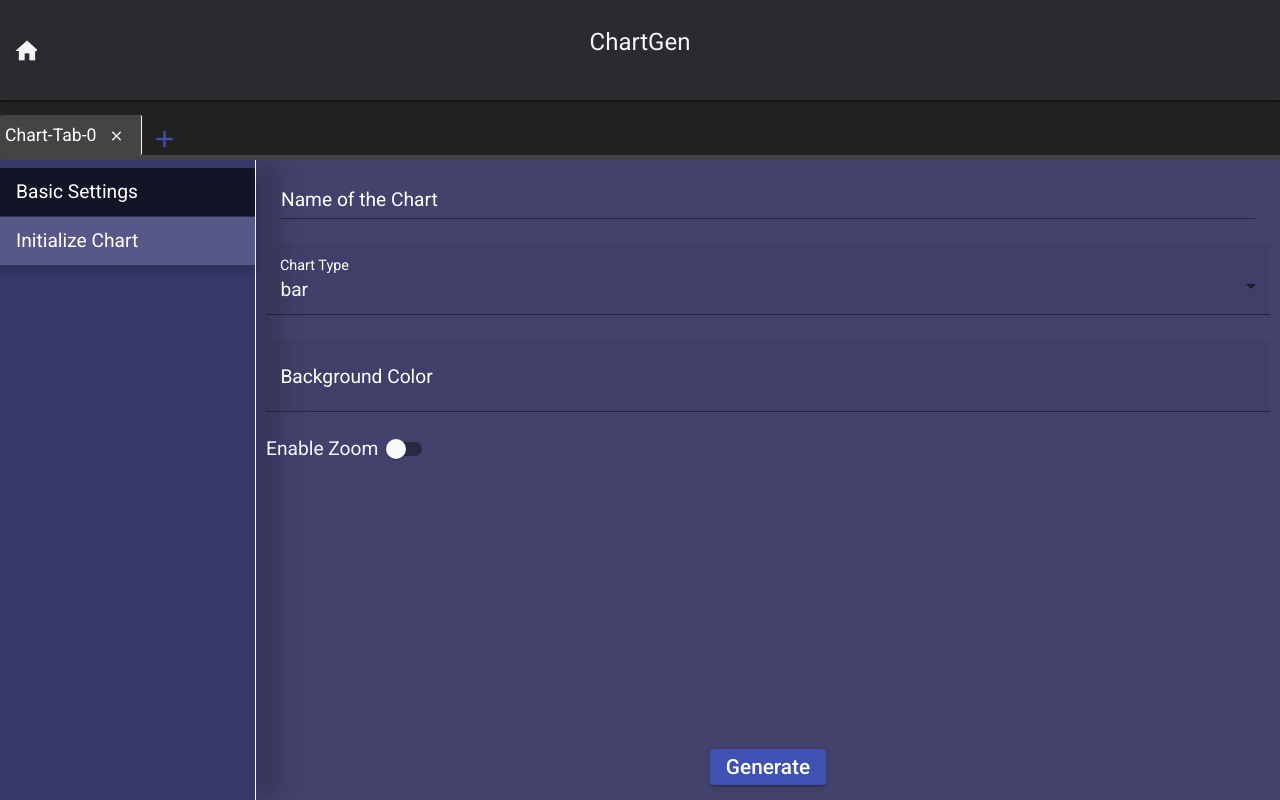
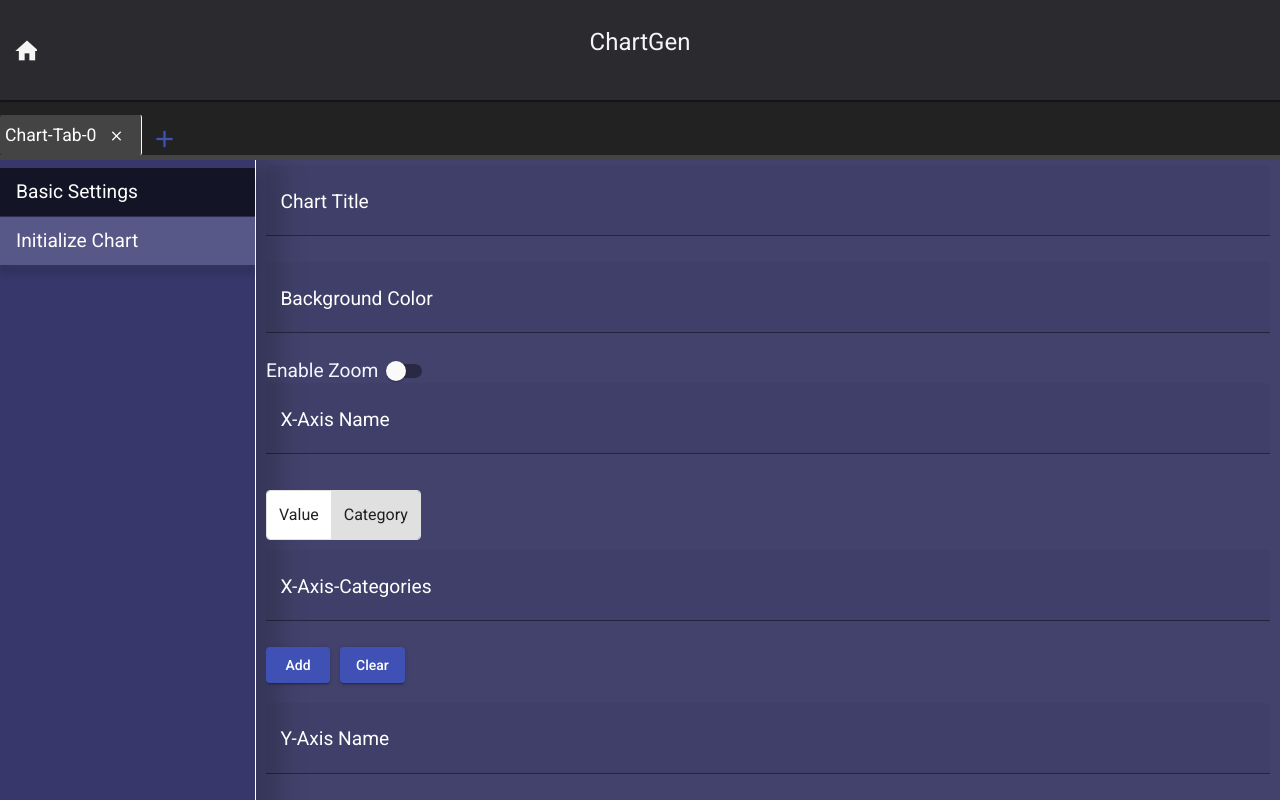
Before and after one commit to AntoRin/chart-gen, an Angular app: page /chart in a window 1280 px wide. Shown: the top 800 px of the page. Built offline with nearby package versions, Linux system fonts and the light colour scheme.

Commit message:
separate global and series data

```diff
--- a/src/app/chart/components/chart-control/chart-control.component.css
+++ b/src/app/chart/components/chart-control/chart-control.component.css
@@ -88,6 +88,14 @@
 
 .tab-section {
    min-height: 90%;
+   border-bottom: 2px solid #fafafa;
+   padding-bottom: 5px;
+   overflow-y: scroll;
+}
+
+.tab-section::-webkit-scrollbar {
+   background: rgba(51, 51, 51, 0.726);
+   width: 5px;
 }
 
 .input-container {
--- a/src/app/chart/components/chart-control/chart-control.component.html
+++ b/src/app/chart/components/chart-control/chart-control.component.html
@@ -37,10 +37,68 @@
       </div>
       <form class="settings-form" (ngSubmit)="createChart($event)" *ngIf="datasets[currentTabIndex]">
          <section *ngIf="selectedTab === 'basic'" class="tab-section">
+            <mat-form-field appearance="fill" class="full-width">
+               <mat-label>Chart Title</mat-label>
+               <input matInput type="text" name="chartTitle" [(ngModel)]="globalOptions.chartTitle" />
+            </mat-form-field>
+            <br />
+            <mat-form-field appearance="fill" class="full-width">
+               <mat-label>Background Color</mat-label>
+               <input matInput type="text" name="backgroundColor" [(ngModel)]="globalOptions.backgroundColor" />
+            </mat-form-field>
+            <br />
+            <mat-slide-toggle labelPosition="before" [checked]="globalOptions.enableZoom" (change)="setZoom($event)"
+               >Enable Zoom</mat-slide-toggle
+            >
+            <br />
+            <mat-form-field appearance="fill" class="full-width">
+               <mat-label>X-Axis Name</mat-label>
+               <input matInput type="text" name="xAxisName" [(ngModel)]="globalOptions.xName" />
+            </mat-form-field>
+            <mat-button-toggle-group color="secondary" [(value)]="globalOptions.xAxisType">
+               <mat-button-toggle id="x-axis-btn1" value="value">Value</mat-button-toggle>
+               <mat-button-toggle id="x-axis-btn2" value="category">Category</mat-button-toggle>
+            </mat-button-toggle-group>
+            <app-chip-input
+               [includeBtn]="true"
+               [chipList]="globalOptions.xCategories"
+               (chipEvent)="globalOptions.xCategories.push($event)"
+               (chipRemoveEvent)="globalOptions.xCategories.splice(+$event, 1)"
+               (chipModifyEvent)="globalOptions.xCategories[$event.index] = $event.value"
+               (chipClearFieldEvent)="globalOptions.xCategories = []"
+               label="X-Axis-Categories"
+            ></app-chip-input>
+            <br />
+            <mat-form-field appearance="fill" class="full-width">
+               <mat-label>Y-Axis Name</mat-label>
+               <input matInput type="text" name="yAxisName" [(ngModel)]="globalOptions.yName" />
+            </mat-form-field>
+            <mat-button-toggle-group [(value)]="globalOptions.yAxisType">
+               <mat-button-toggle id="y-axis-btn1" value="value">Value</mat-button-toggle>
+               <mat-button-toggle id="y-axis-btn2" value="category">Category</mat-button-toggle>
+            </mat-button-toggle-group>
+            <br />
+            <app-chip-input
+               [includeBtn]="true"
+               [chipList]="globalOptions.yCategories"
+               (chipEvent)="globalOptions.yCategories.push($event)"
+               (chipRemoveEvent)="globalOptions.yCategories.splice(+$event, 1)"
+               (chipModifyEvent)="globalOptions.yCategories[$event.index] = $event.value"
+               (chipClearFieldEvent)="globalOptions.yCategories = []"
+               label="Y-Axis-Categories"
+            ></app-chip-input>
+         </section>
+         <section *ngIf="selectedTab === 'initialize'" class="tab-section">
             <div class="input-container">
                <mat-form-field class="full-width">
-                  <mat-label>Name of the Chart</mat-label>
-                  <input name="chartTitle" matInput autocomplete="off" type="text" [(ngModel)]="chartTitle" />
+                  <mat-label>Name of the Dataset</mat-label>
+                  <input
+                     name="seriesName"
+                     matInput
+                     autocomplete="off"
+                     type="text"
+                     [(ngModel)]="datasets[currentTabIndex].chartOptions.seriesName"
+                  />
                </mat-form-field>
             </div>
             <mat-form-field appearance="fill" class="full-width">
@@ -52,25 +110,6 @@
                </select>
             </mat-form-field>
             <br />
-            <mat-form-field appearance="fill" class="full-width">
-               <mat-label>Background Color</mat-label>
-               <input
-                  matInput
-                  type="text"
-                  name="backgroundColor"
-                  [(ngModel)]="datasets[currentTabIndex].chartOptions.backgroundColor"
-               />
-            </mat-form-field>
-            <br />
-            <mat-slide-toggle
-               labelPosition="before"
-               [checked]="datasets[currentTabIndex].chartOptions.enableZoom"
-               (change)="setZoom($event)"
-               >Enable Zoom</mat-slide-toggle
-            >
-            <br />
-         </section>
-         <section *ngIf="selectedTab === 'initialize'" class="tab-section">
             <div class="input-container">
                <app-chip-input
                   [includeBtn]="true"
@@ -79,13 +118,9 @@
                   (chipRemoveEvent)="removeInput($event, 'x')"
                   (chipModifyEvent)="modifyValue($event, 'x')"
                   (chipClearFieldEvent)="datasets[currentTabIndex].chartOptions.xAxisKeys = []"
-                  label="X-Axis"
+                  [label]="globalOptions.xAxisType === 'value' ? 'X-Axis Values' : 'Value Names'"
                >
                </app-chip-input>
-               <mat-button-toggle-group color="secondary" [(value)]="datasets[currentTabIndex].chartOptions.xAxisType">
-                  <mat-button-toggle id="x-axis-btn1" value="value">Value</mat-button-toggle>
-                  <mat-button-toggle id="x-axis-btn2" value="category">Category</mat-button-toggle>
-               </mat-button-toggle-group>
             </div>
             <br />
             <div class="input-container">
@@ -96,12 +131,8 @@
                   (chipRemoveEvent)="removeInput($event, 'y')"
                   (chipModifyEvent)="modifyValue($event, 'y')"
                   (chipClearFieldEvent)="datasets[currentTabIndex].chartOptions.yAxisKeys = []"
-                  label="Y-Axis"
+                  [label]="globalOptions.yAxisType === 'value' ? 'Y-Axis Values' : 'Value Names'"
                ></app-chip-input>
-               <mat-button-toggle-group [(value)]="datasets[currentTabIndex].chartOptions.yAxisType">
-                  <mat-button-toggle id="y-axis-btn1" value="value">Value</mat-button-toggle>
-                  <mat-button-toggle id="y-axis-btn2" value="category">Category</mat-button-toggle>
-               </mat-button-toggle-group>
             </div>
             <br />
          </section>
--- a/src/app/chart/components/chart-control/chart-control.component.ts
+++ b/src/app/chart/components/chart-control/chart-control.component.ts
@@ -1,7 +1,9 @@
 import { Component, EventEmitter, OnDestroy, OnInit, Output } from "@angular/core";
 import { MatSlideToggleChange } from "@angular/material/slide-toggle";
 import { MatSnackBar } from "@angular/material/snack-bar";
+import { Chart } from "../../../interfaces/Chart";
 import { ChartOptions } from "../../../interfaces/ChartOptions";
+import { GlobalOptions } from "../../../interfaces/GlobalOptions";
 import { DatasetsType, GraphType, SettingsTabType } from "../../../types";
 
 @Component({
@@ -10,17 +12,29 @@ import { DatasetsType, GraphType, SettingsTabType } from "../../../types";
    styleUrls: ["./chart-control.component.css"],
 })
 export class ChartControlComponent implements OnInit, OnDestroy {
-   @Output() public chartInit: EventEmitter<DatasetsType[]> = new EventEmitter<DatasetsType[]>();
+   @Output() public chartInit: EventEmitter<Chart> = new EventEmitter<Chart>();
 
    private _primaryIdx: number = 0;
    public datasets: DatasetsType[] = [];
    public currentTabIndex: number = 0;
-   public chartTitle: string = "";
+   public globalOptions: GlobalOptions;
 
    public selectedTab: SettingsTabType = "basic";
    public allowedGraphTypes: GraphType[] = ["bar", "line", "scatter"];
 
-   constructor(private _snackBar: MatSnackBar) {}
+   constructor(private _snackBar: MatSnackBar) {
+      this.globalOptions = {
+         chartTitle: "",
+         backgroundColor: undefined,
+         enableZoom: false,
+         xCategories: [],
+         yCategories: [],
+         xName: "",
+         yName: "",
+         xAxisType: "category",
+         yAxisType: "value",
+      };
+   }
 
    ngOnInit(): void {
       this.createNewDatasetTab();
@@ -28,14 +42,10 @@ export class ChartControlComponent implements OnInit, OnDestroy {
 
    private _getDefaultChartOptions(): ChartOptions {
       return {
-         backgroundColor: undefined,
-         enableZoom: false,
          type: "bar",
          xAxisKeys: [],
          yAxisKeys: [],
-         xAxisType: "category",
-         yAxisType: "value",
-         title: "",
+         seriesName: "",
       };
    }
 
@@ -77,18 +87,18 @@ export class ChartControlComponent implements OnInit, OnDestroy {
    }
 
    setZoom(event: MatSlideToggleChange) {
-      this.datasets[this.currentTabIndex].chartOptions.enableZoom = event.checked;
+      this.globalOptions.enableZoom = event.checked;
    }
 
    handleInputModification(newInput: string, axis: "x" | "y") {
       if (axis === "x") {
-         if (this.datasets[this.currentTabIndex].chartOptions.xAxisType === "value" && isNaN(Number(newInput))) {
+         if (this.globalOptions.xAxisType === "value" && isNaN(Number(newInput))) {
             this._openSnackbar("Axis initialized as value but is not provided a number");
             return;
          }
          this.datasets[this.currentTabIndex].chartOptions.xAxisKeys.push(newInput);
       } else if (axis === "y") {
-         if (this.datasets[this.currentTabIndex].chartOptions.yAxisType === "value" && isNaN(Number(newInput))) {
+         if (this.globalOptions.yAxisType === "value" && isNaN(Number(newInput))) {
             this._openSnackbar("Axis initialized as value but is not provided a number");
             return;
          }
@@ -116,10 +126,7 @@ export class ChartControlComponent implements OnInit, OnDestroy {
    }
 
    createChart(_: any): void {
-      if (
-         this.datasets[this.currentTabIndex].chartOptions.xAxisType === "category" &&
-         this.datasets[this.currentTabIndex].chartOptions.yAxisType === "category"
-      ) {
+      if (this.globalOptions.xAxisType === "category" && this.globalOptions.yAxisType === "category") {
          this._openSnackbar("Both the axes cannot be categories - one must be a value");
          return;
       }
@@ -133,7 +140,10 @@ export class ChartControlComponent implements OnInit, OnDestroy {
          return;
       }
 
-      this.chartInit.emit(this.datasets);
+      this.chartInit.emit({
+         datasets: this.datasets,
+         globalOptions: this.globalOptions,
+      });
    }
 
    ngOnDestroy(): void {}
--- a/src/app/chart/components/chart/chart.component.html
+++ b/src/app/chart/components/chart/chart.component.html
@@ -20,7 +20,7 @@
             <mat-card-content>
                <h3>Name of the Chart</h3>
                <mat-form-field>
-                  <input #fileName type="text" matInput [value]="datasets[0].chartOptions" />
+                  <input #fileName type="text" matInput [value]="chartTitle" />
                </mat-form-field>
             </mat-card-content>
             <mat-card-actions>
--- a/src/app/chart/components/chart/chart.component.ts
+++ b/src/app/chart/components/chart/chart.component.ts
@@ -1,6 +1,6 @@
 import { Component, OnDestroy, OnInit } from "@angular/core";
 import { Subject, Subscription } from "rxjs";
-import { DatasetsType } from "../../../types";
+import { Chart } from "../../../interfaces/Chart";
 
 @Component({
    templateUrl: "./chart.component.html",
@@ -11,11 +11,11 @@ export class ChartComponent implements OnInit, OnDestroy {
    private _userActionSubject: Subject<any> = new Subject<any>();
    private _subscriptionRef: Subscription | null = null;
 
-   public datasets: DatasetsType[] = [];
+   public chartTitle: string = "";
    public showUserConfirmDialog: boolean = false;
    public scrollSignal: Subject<any> = new Subject<any>();
    public init: boolean = false;
-   public chartControlsSubject: Subject<DatasetsType[]> = new Subject<DatasetsType[]>();
+   public chartControlsSubject: Subject<Chart> = new Subject<Chart>();
 
    public constructor() {}
 
@@ -25,9 +25,9 @@ export class ChartComponent implements OnInit, OnDestroy {
       this._chartContainerRef = container;
    }
 
-   handleChartCreation(datasets: DatasetsType[]) {
-      this.datasets = datasets;
-      this.chartControlsSubject.next(datasets);
+   handleChartCreation(chart: Chart) {
+      this.chartTitle = chart.globalOptions.chartTitle;
+      this.chartControlsSubject.next(chart);
       this.scrollSignal.next();
       this.init = true;
    }
--- a/src/app/chart/directives/chart-container.directive.ts
+++ b/src/app/chart/directives/chart-container.directive.ts
@@ -1,18 +1,21 @@
 import { Directive, ElementRef, EventEmitter, Input, OnDestroy, OnInit, Output } from "@angular/core";
 import * as echart from "echarts";
 import { Subject, Subscription } from "rxjs";
+import { Chart } from "../../interfaces/Chart";
 import { ChartOptions } from "../../interfaces/ChartOptions";
+import { GlobalOptions } from "../../interfaces/GlobalOptions";
 import { DatasetsType } from "../../types";
 
 @Directive({
    selector: "[appChartContainer]",
 })
 export class ChartContainerDirective implements OnInit, OnDestroy {
-   @Input() controlSignal: Subject<DatasetsType[]> | undefined;
+   @Input() controlSignal: Subject<Chart> | undefined;
    @Output() accessContainer: EventEmitter<HTMLDivElement> = new EventEmitter<HTMLDivElement>();
 
    private _subscriptionRef: Subscription | undefined;
    private datasets: DatasetsType[] = [];
+   private _globalOptions: GlobalOptions = {} as GlobalOptions;
    public containerElement: HTMLDivElement;
    public chartInstance: echart.ECharts | undefined;
 
@@ -24,63 +27,44 @@ export class ChartContainerDirective implements OnInit, OnDestroy {
    ngOnInit(): void {
       this.accessContainer.emit(this.containerElement);
       if (this.controlSignal)
-         this._subscriptionRef = this.controlSignal.asObservable().subscribe((datasets: DatasetsType[]) => {
-            this.datasets = datasets;
+         this._subscriptionRef = this.controlSignal.asObservable().subscribe((chart: Chart) => {
+            this.datasets = chart.datasets;
+            this._globalOptions = chart.globalOptions;
             this._createChart();
          });
    }
 
    private _createChart(): void {
-      console.log(this.datasets);
       if (!this.datasets.length) return;
 
       if (!this.chartInstance) this.chartInstance = echart.init(this.containerElement);
       else this.chartInstance.clear();
 
-      let series: any[] = [];
-
-      for (const dataset of this.datasets) {
-         const chartOptions: ChartOptions = dataset.chartOptions;
-         let data: any[] = [];
-
-         if (chartOptions.xAxisType === "value" && chartOptions.yAxisType === "value") {
-            chartOptions.xAxisKeys.forEach((x, i) => {
-               data.push([Number(x), Number(chartOptions.yAxisKeys[i])]);
-            });
-         } else {
-            data =
-               chartOptions.xAxisType === "value"
-                  ? chartOptions.xAxisKeys.map(val => Number(val))
-                  : chartOptions.yAxisType === "value"
-                  ? chartOptions.yAxisKeys.map(val => Number(val))
-                  : [];
-         }
-
-         series.push({
-            name: "",
-            type: this.datasets[0].chartOptions.type,
-            data,
-         });
-      }
+      const series: any[] = this._createSeries();
+      console.log(series);
 
       const options = {
          title: {
-            text: this.datasets[0].chartOptions.title || "Chart",
+            text: this._globalOptions.chartTitle,
          },
+         tooltip: {},
+         legend: {},
          dataZoom: [
             {
                type: "inside",
-               disabled: !this.datasets[0].chartOptions.enableZoom,
+               disabled: !this._globalOptions.enableZoom,
             },
          ],
-         backgroundColor: this.datasets[0].chartOptions.backgroundColor,
+         backgroundColor: this._globalOptions.backgroundColor,
          xAxis: {
-            type: this.datasets[0].chartOptions.xAxisType,
-            data: this.datasets[0].chartOptions.xAxisKeys,
+            type: this._globalOptions.xAxisType,
+            data: this._globalOptions.xCategories,
+            name: this._globalOptions.xName,
          },
          yAxis: {
-            type: this.datasets[0].chartOptions.yAxisType,
-            data: this.datasets[0].chartOptions.yAxisKeys,
+            type: this._globalOptions.yAxisType,
+            data: this._globalOptions.yCategories,
+            name: this._globalOptions.yName,
          },
          series,
       };
@@ -88,6 +72,39 @@ export class ChartContainerDirective implements OnInit, OnDestroy {
       this.chartInstance.setOption(options);
    }
 
+   private _createSeries(): any[] {
+      let series: any[] = [];
+
+      for (const dataset of this.datasets) {
+         const chartOptions: ChartOptions = dataset.chartOptions;
+         let data: any[] = [];
+
+         if (this._globalOptions.xAxisType === "value" && this._globalOptions.yAxisType === "value") {
+            chartOptions.xAxisKeys.forEach((x, i) => {
+               data.push([Number(x), Number(chartOptions.yAxisKeys[i])]);
+            });
+         } else {
+            data =
+               this._globalOptions.xAxisType === "value"
+                  ? chartOptions.xAxisKeys.map((val, idx) => ({ name: chartOptions.yAxisKeys[idx], value: Number(val) }))
+                  : this._globalOptions.yAxisType === "value"
+                  ? chartOptions.yAxisKeys.map((val, idx) => ({ name: chartOptions.xAxisKeys[idx], value: Number(val) }))
+                  : [];
+         }
+
+         series.push({
+            name: chartOptions.seriesName,
+            type: chartOptions.type,
+            data,
+            label: {
+               show: true,
+            },
+         });
+      }
+
+      return series;
+   }
+
    ngOnDestroy() {
       this._subscriptionRef?.unsubscribe();
    }
--- /dev/null
+++ b/src/app/interfaces/Chart.ts
@@ -0,0 +1,7 @@
+import { DatasetsType } from "../types";
+import { GlobalOptions } from "./GlobalOptions";
+
+export interface Chart {
+   globalOptions: GlobalOptions;
+   datasets: DatasetsType[];
+}
--- /dev/null
+++ b/src/app/interfaces/GlobalOptions.ts
@@ -0,0 +1,13 @@
+import { AxisType } from "../types";
+
+export interface GlobalOptions {
+   enableZoom: boolean;
+   backgroundColor: string | undefined;
+   xCategories: string[];
+   yCategories: string[];
+   xName: string;
+   yName: string;
+   chartTitle: string;
+   xAxisType: AxisType;
+   yAxisType: AxisType;
+}
```
Also changed, not shown: src/app/interfaces/ChartOptions.ts (+2 -6 lines).
